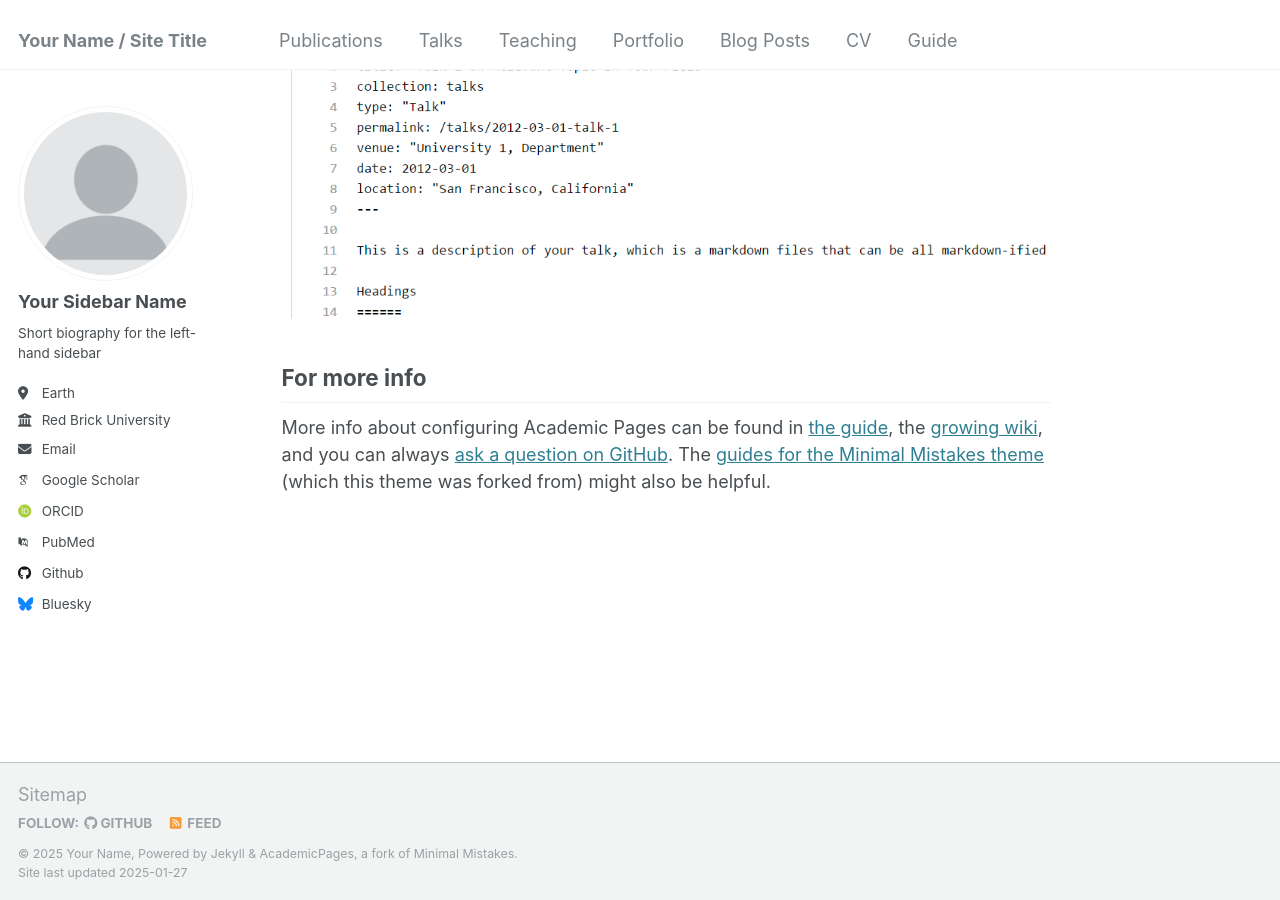
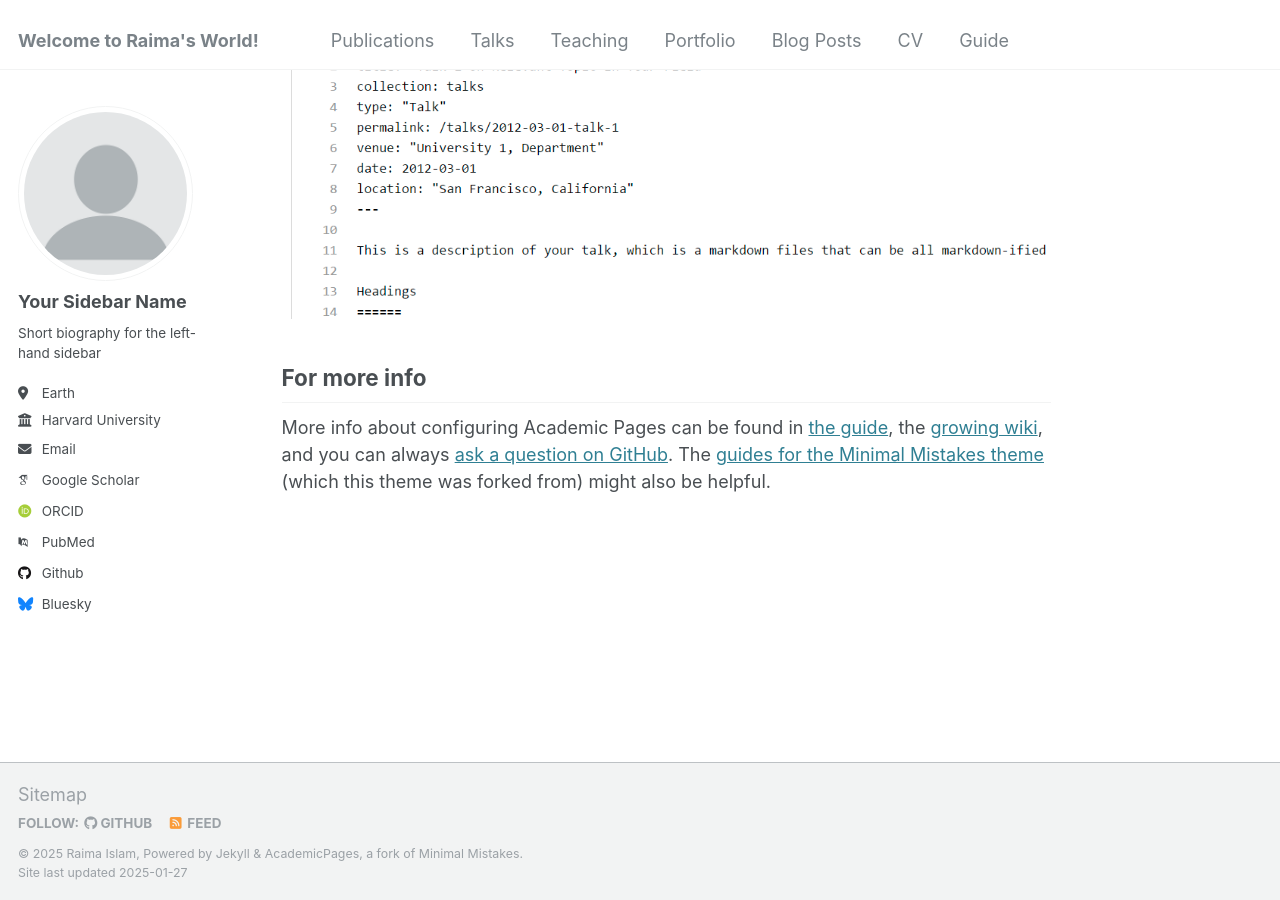
Before and after one commit to raima2001/raima2001.github.io, a Jekyll site: the page built from _pages/about.md, in a window 1280 px wide and 900 px high, scrolled down 2643 px. Built offline with Jekyll 4.4.1, drawn with Linux system fonts in a browser that asks for light colours; some web fonts are replaced.

Commit message:
Update _config.yml

```diff
--- a/_config.yml
+++ b/_config.yml
@@ -8,11 +8,11 @@
 
 # Basic Site Settings
 locale                   : "en-US"
-title                    : "Your Name / Site Title"
+title                    : "Welcome to Raima's World!"
 title_separator          : "-"
-name                     : &name "Your Name"
-description              : &description "personal description"
-url                      : https://academicpages.github.io # the base hostname & protocol for your site e.g. "https://[your GitHub username].github.io"
+name                     : &name "Raima Islam"
+description              : &description "An aspiring data scientist who loves art, music, cooking, learning about cultures, religion, philosophy and trying out new cuisines. Apart from my many interests, I have worked in research for the past 3 years focusing on Bengali NLP, Human-Computer Interaction, LLMs and sometimes Computer Vision along with Bioinformatics. I am currently a Master's student at Harvard University studying Computational Science and Engineering."
+url                      : https://raima2001.github.io # the base hostname & protocol for your site e.g. "https://[your GitHub username].github.io"
 baseurl                  : "" # the subpath of your site, e.g. "/blog"
 repository               : "academicpages/academicpages.github.io"
 
@@ -26,9 +26,9 @@ author:
   pronouns         : # example: "she/her"
   bio              : "Short biography for the left-hand sidebar"
   location         : "Earth"
-  employer         : "Red Brick University"
+  employer         : "Harvard University"
   uri              : # URL
-  email            : "none@example.org"
+  email            : "raima_islam@g.harvard.edu"
 
   # Academic websites
   arxiv            : # URL - Update with the correct link to your profile
```
